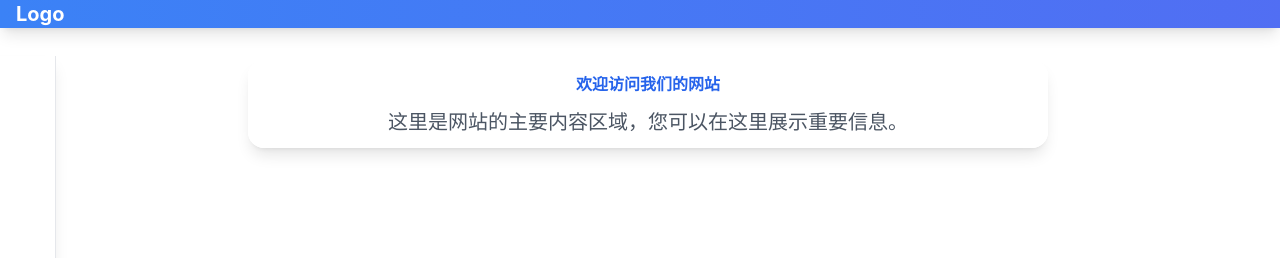
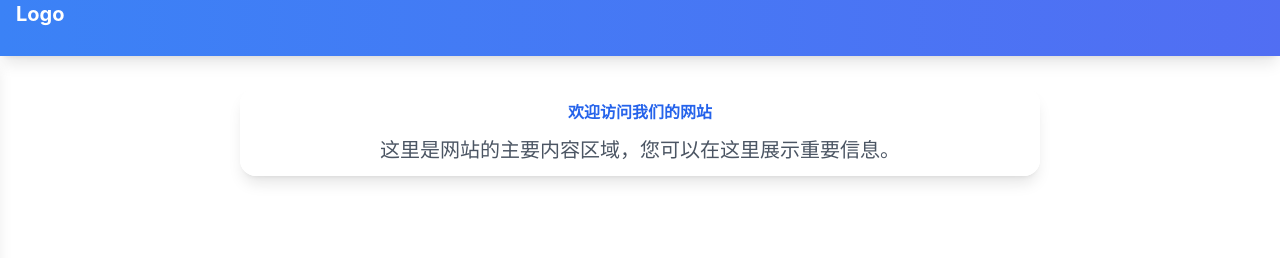
Before and after one commit to RCodeTree/HeartHome_Page, a Vue app: page /#/home in a window 1280 px wide. Shown: the top 258 px of the page. Built offline with nearby package versions, Linux system fonts and the light colour scheme; sample sign-in values are in the browser's storage.

Commit message:
fix(布局): 修复导航栏和内容区域的布局问题 调整顶部和底部导航栏的高度和定位，确保内容区域不会被遮挡 修改内容区域使用min-height替代固定高度，提高响应式布局 为侧边导航栏添加延迟隐藏效果和悬停触发区域

```diff
--- a/src/Pages/Head/Home.vue
+++ b/src/Pages/Head/Home.vue
@@ -1,5 +1,5 @@
 <template>
-    <div class="w-full flex flex-col lg:pl-4 content-wrapper">
+    <div class="w-full flex flex-col content-wrapper">
         <div class="content-area overflow-auto flex-1">
             <div class="text-center p-4 sm:p-3 bg-white/90 rounded-2xl shadow-lg custom-card my-4">
                 <h2 class="text-blue-600 font-bold mb-3 mobile-title">欢迎访问我们的网站</h2>
@@ -15,12 +15,9 @@
 
 <style scoped>
 .content-wrapper {
-    height: calc(100vh - 56px - 56px);
-    /* 减去顶部和底部导航栏的高度 */
+    min-height: 100%;
     position: relative;
-    /* 添加相对定位 */
     overflow: hidden;
-    /* 防止内容溢出 */
 }
 
 .content-area {
--- a/src/Pages/Head/Service.vue
+++ b/src/Pages/Head/Service.vue
@@ -116,7 +116,7 @@ const processSteps = [
 .service-container {
     position: relative;
     width: 100%;
-    height: calc(100vh - 90px);
+    min-height: 100%;
     overflow-y: auto;
     overflow-x: hidden;
     padding-bottom: 20px;
@@ -151,8 +151,6 @@ const processSteps = [
 /* 移动端样式优化 */
 @media (max-width: 991.98px) {
     .service-container {
-        height: calc(100vh - 120px);
-        /* 增加底部导航栏的空间 */
         padding-bottom: 60px;
         /* 确保内容不被底部导航栏遮挡 */
     }
--- a/src/Pages/Page.vue
+++ b/src/Pages/Page.vue
@@ -1,7 +1,9 @@
 <template>
     <HeadNav></HeadNav>
     <SideNav></SideNav>
-    <router-view></router-view>
+    <div class="main-content">
+        <router-view></router-view>
+    </div>
     <FootNav></FootNav>
 </template>
 
@@ -11,4 +13,19 @@ import SideNav from '../components/NavBar/SideNav.vue'
 import FootNav from '../components/NavBar/FootNav.vue'
 </script>
 
-<style scoped></style>
+<style scoped>
+.main-content {
+    margin-top: 56px; /* 顶部导航栏高度 */
+    margin-bottom: 56px; /* 底部导航栏高度 */
+    min-height: calc(100vh - 112px); /* 确保内容区域至少占满剩余高度 */
+    position: relative;
+    z-index: 10; /* 确保内容在导航栏下方 */
+}
+
+/* 大屏幕时为侧边导航栏留出空间 */
+@media (min-width: 1024px) {
+    .main-content {
+        margin-left: 0; /* 侧边栏默认隐藏，不需要预留空间 */
+    }
+}
+</style>
--- a/src/Pages/Side/My.vue
+++ b/src/Pages/Side/My.vue
@@ -294,7 +294,7 @@ onBeforeUnmount(() => {
 <style scoped>
 .content-wrapper {
     width: 100%;
-    height: calc(100vh - 90px);
+    min-height: 100%;
     overflow: hidden;
     padding-bottom: 20px;
     transition: all 0.3s ease;
--- a/src/components/NavBar/FootNav.vue
+++ b/src/components/NavBar/FootNav.vue
@@ -1,6 +1,6 @@
 <template>
     <!-- 底部导航栏 -->
-    <nav class="fixed bottom-0 left-0 right-0 z-50 bg-gradient-to-r from-blue-500 to-blue-600">
+    <nav class="fixed bottom-0 left-0 right-0 z-50 bg-gradient-to-r from-blue-500 to-blue-600 h-14">
         <div class="w-full">
             <!-- PC端导航内容 -->
             <div class="flex w-full justify-between items-center hidden lg:flex">
--- a/src/components/NavBar/HeadNav.vue
+++ b/src/components/NavBar/HeadNav.vue
@@ -1,5 +1,5 @@
 <template>
-    <nav class="gradient-bg shadow-lg">
+    <nav class="gradient-bg shadow-lg fixed top-0 left-0 right-0 z-50 h-14">
         <div class="w-full px-4">
             <a class="text-white font-bold text-xl" href="#">Logo</a>
             <button class="ml-auto lg:hidden p-2 min-w-[44px] min-h-[44px] flex flex-col justify-center items-center" type="button" @click="handleMoblie()">
--- a/src/components/NavBar/SideNav.vue
+++ b/src/components/NavBar/SideNav.vue
@@ -1,6 +1,9 @@
 <template>
+  <!-- 触发区域 -->
+  <div class="hidden lg:block fixed left-0 top-14 bottom-14 w-4 z-30" @mouseenter="showNav()"></div>
+
   <!-- 导航栏 -->
-  <nav class="hidden lg:flex h-full flex-col items-center fixed left-0 top-14 z-30 w-64 bg-white/90 backdrop-blur-md shadow-lg border-r border-gray-200 transition-transform duration-300 ease-in-out"
+  <nav class="hidden lg:flex flex-col items-center fixed left-0 top-14 bottom-14 z-40 w-64 bg-white/90 backdrop-blur-md shadow-lg border-r border-gray-200 transition-transform duration-300 ease-in-out"
     :class="{ 'nav-expanded': isExpanded }" @mouseenter="showNav()" @mouseleave="hideNav()">
     <div class="w-full p-4 flex flex-col h-full">
       <ul class="flex flex-col w-full space-y-2">
@@ -41,13 +44,22 @@ import { ref } from 'vue'
  */
 // 控制导航栏展开状态
 const isExpanded = ref(false)
+let hideTimer = null
+
 // 显示导航栏
 const showNav = () => {
+  if (hideTimer) {
+    clearTimeout(hideTimer)
+    hideTimer = null
+  }
   isExpanded.value = true
 }
-// 隐藏导航栏
+
+// 隐藏导航栏（延迟隐藏）
 const hideNav = () => {
-  isExpanded.value = false
+  hideTimer = setTimeout(() => {
+    isExpanded.value = false
+  }, 300) // 300ms延迟隐藏
 }
 </script>
 
@@ -55,16 +67,19 @@ const hideNav = () => {
 /* 侧边导航栏样式 */
 .nav-expanded {
   transform: translateX(0) !important;
+  box-shadow: 0 10px 25px rgba(0, 0, 0, 0.15);
 }
 
 /* 导航栏悬停效果 */
 nav:hover {
   transform: translateX(0);
+  box-shadow: 0 10px 25px rgba(0, 0, 0, 0.15);
 }
 
 /* 默认隐藏状态 */
 nav {
-  transform: translateX(-200px);
+  transform: translateX(-100%);
+  transition: transform 0.3s cubic-bezier(0.4, 0, 0.2, 1), box-shadow 0.3s ease;
 }
 
 /* 激活状态的链接样式 */
```
